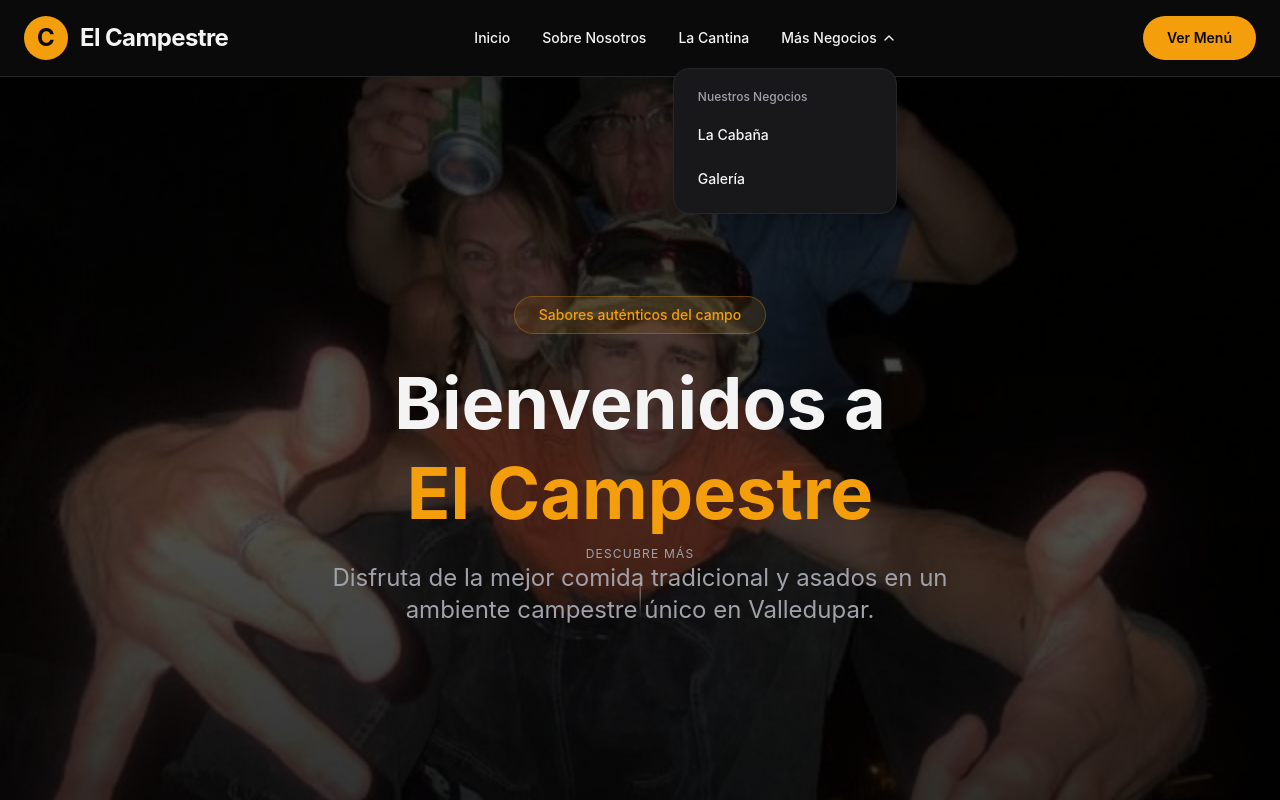
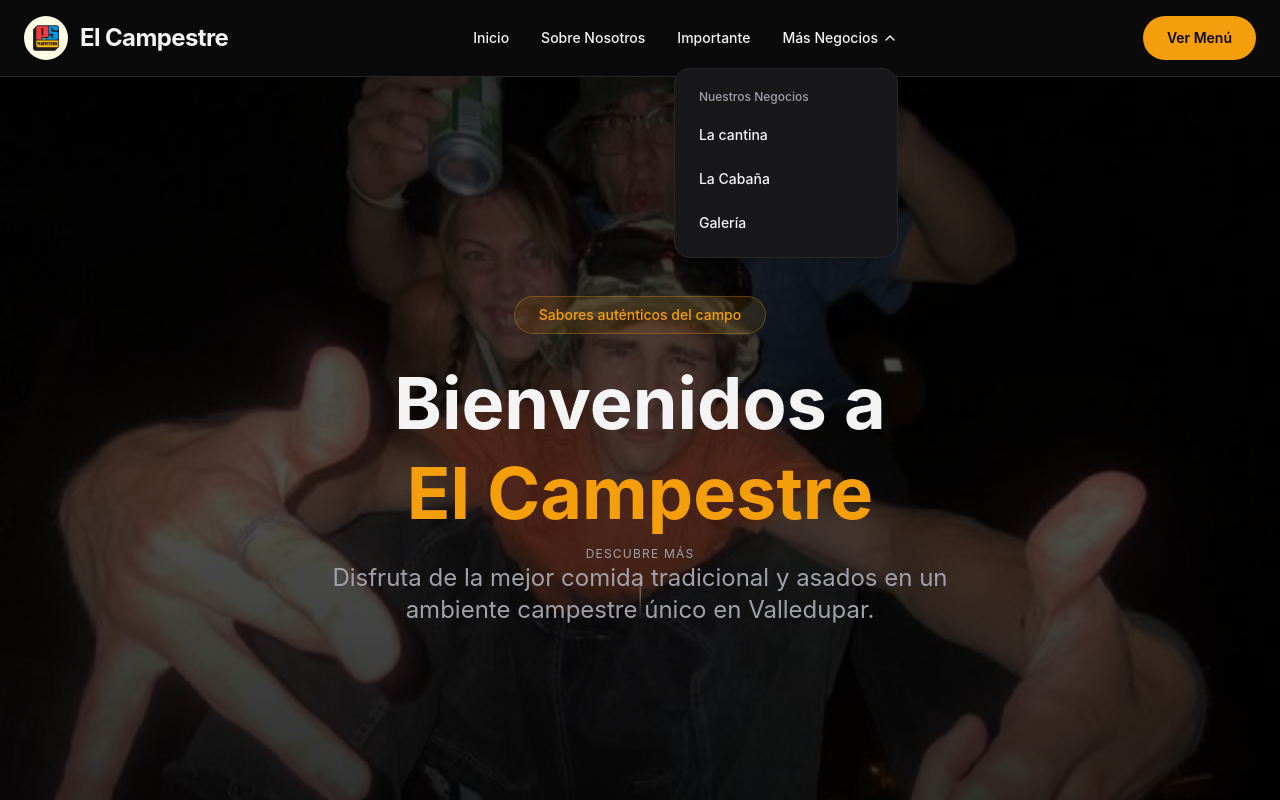
Before and after one commit to T1-ChamitoPro/campestre-web, a React (Vite) app: page / in a window 1280 px wide. Both pictures are taken after a click on the button "Más Negocios". Shown: the top 800 px of the page. Built offline with nearby package versions, Linux system fonts and the light colour scheme.

Commit message:
fix: logo funcional, seccion importante en header, reubicacion de la cantina en el dropdown

```diff
--- a/src/components/layout/Header.tsx
+++ b/src/components/layout/Header.tsx
@@ -1,10 +1,14 @@
+import { img } from 'framer-motion/client';
 import { Menu, X, ChevronDown } from 'lucide-react';
 import { useState } from 'react';
 import { useLocation, useNavigate } from 'react-router-dom';
+import { useRandomLogo } from '../../hooks/useRandomLogo.ts';
 
 export default function Header() {
   const [isOpen, setIsOpen] = useState(false);
   const [isMoreOpen, setIsMoreOpen] = useState(false);
+
+  const logoUrl = useRandomLogo();
   const location = useLocation();
   const navigate = useNavigate();
 
@@ -58,9 +62,19 @@ export default function Header() {
           className="flex items-center gap-3 cursor-pointer"
           onClick={goToHome}
         >
-          <div className="w-9 h-9 sm:w-11 sm:h-11 bg-primary rounded-full flex items-center justify-center text-dark font-bold text-xl sm:text-2xl">
-            C
-          </div>
+
+          {logoUrl ? (
+            <img
+              src={logoUrl}
+              alt="Campestre rio"
+              className="w-9 h-9 sm:w-11 sm:h-11 object-contain rounded-full"
+            />
+          ) : (
+            <div className="w-9 h-9 sm:w-11 sm:h-11 bg-primary rounded-full flex items-center justify-center text-dark font-bold text-xl sm:text-2xl">
+              C
+            </div>
+          )}
+
           <div>
             <h1 className="text-xl sm:text-2xl font-bold tracking-tight">
               El Campestre
@@ -72,7 +86,7 @@ export default function Header() {
         <nav className="hidden md:flex items-center gap-8 text-sm font-medium">
           <button onClick={() => scrollToSection('inicio')} className="hover:text-primary transition-colors">Inicio</button>
           <button onClick={() => scrollToSection('sobre')} className="hover:text-primary transition-colors">Sobre Nosotros</button>
-          <button onClick={goToCantina} className={`hover:text-primary transition-colors font-medium ${isCantinaPage ? 'text-primary' : ''}`}> La Cantina </button>
+          <button onClick={() => scrollToSection('policies')} className="hover:text-primary transition-colors">Importante</button>
 
           {/* Dropdown para Más Negocios */}
           <div className="relative">
@@ -87,6 +101,13 @@ export default function Header() {
             {isMoreOpen && (
               <div className="absolute top-10 right-0 bg-zinc border border-zinc-light rounded-2xl shadow-xl w-56 py-3 z-50">
                 <div className="px-6 py-2 text-xs text-text-muted">Nuestros Negocios</div>
+
+                <button
+                  onClick={goToCantina}
+                  className={`w-full text-left px-6 py-3 hover:bg-zinc-light transition-colors ${isCantinaPage ? 'text-primary' : ''}`}
+                >
+                  La cantina
+                </button>
 
                 <button
                   onClick={goToCabana}
--- /dev/null
+++ b/src/hooks/useRandomLogo.ts
@@ -0,0 +1,24 @@
+import { useState, useEffect } from 'react';
+
+export function useRandomLogo() {
+    const [logoUrl, setLogoUrl] = useState<string>('');
+
+    useEffect(() => {
+        const logos = import.meta.glob('../assets/logos/*', {
+            eager: true,
+            import: 'default',
+        });
+
+        const logoPaths = Object.values(logos) as string[];
+
+        if (logoPaths.length === 0) {
+            console.warn('No hay logos.');
+            return;
+        }
+
+        const randomIndex = Math.floor(Math.random() * logoPaths.length);
+        setLogoUrl(logoPaths[randomIndex]);
+    }, []);
+
+    return logoUrl;
+}
--- a/src/sections/Policies.tsx
+++ b/src/sections/Policies.tsx
@@ -1,6 +1,6 @@
 export default function Policies() {
   return (
-    <section className="py-20 bg-zinc border-t border-zinc-light">
+    <section id="policies" className="py-20 bg-zinc border-t border-zinc-light">
       <div className="max-w-5xl mx-auto px-6">
         <div className="text-center mb-14">
           <h2 className="text-4xl font-bold mb-4 text-white">Información Importante</h2>
```
Also changed, not shown: src/assets/logos/logo.jpg (added).
